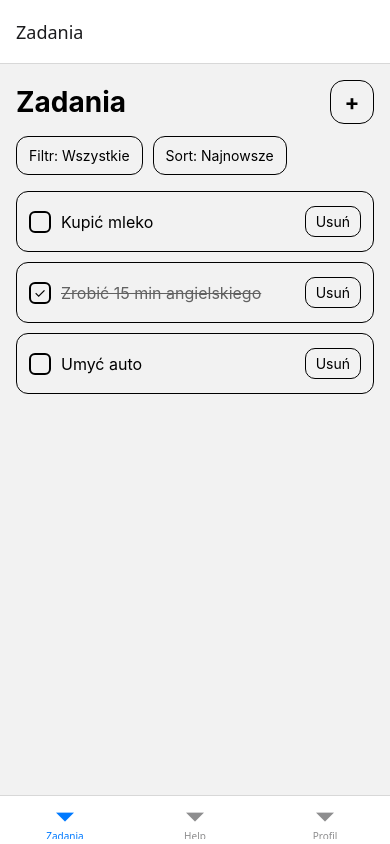
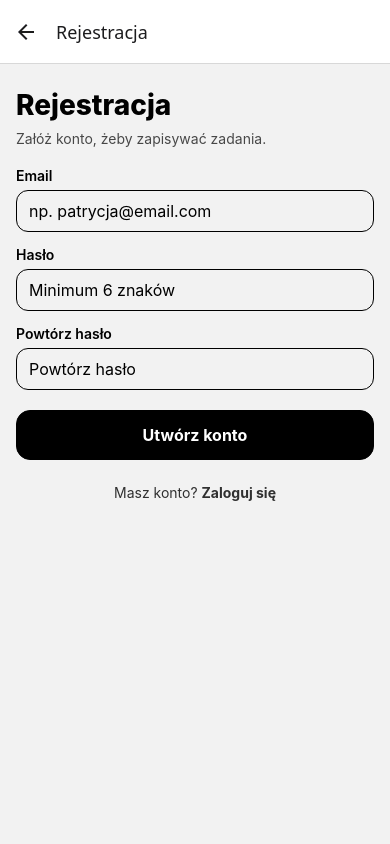
Before and after one commit to PatiKSMRZ/todoapp, a React Native app: screen /Register in a window 390 px wide. Built offline with nearby package versions, Linux system fonts and the light colour scheme.

Commit message:
working register

```diff
--- a/src/features/auth/screens/RegisterScreen.tsx
+++ b/src/features/auth/screens/RegisterScreen.tsx
@@ -1,7 +1,80 @@
-import React from 'react';
-import { View, Text, TextInput, Pressable, StyleSheet } from 'react-native';
+import React, {useState} from 'react';
+import { View, Text, TextInput, Pressable, StyleSheet,Alert, ActivityIndicator } from 'react-native';
+
+import auth from '@react-native-firebase/auth';
+import firestore from '@react-native-firebase/firestore';
+
+
 
 export default function RegisterScreen() {
+  const [email, setEmail] = useState('');
+  const [password, setPassword] = useState('');
+  const [password2, setPassword2] = useState('');
+  const [loading, setLoading] = useState(false);
+
+   const handleRegister = async () => {
+    const cleanEmail = email.trim();
+
+    if (!cleanEmail || !password || !password2) {
+      Alert.alert('Uzupełnij dane', 'Podaj email i hasło (2x).');
+      return;
+    }
+
+    if (password.length < 6) {
+      Alert.alert('Za krótkie hasło', 'Hasło musi mieć minimum 6 znaków.');
+      return;
+    }
+
+    if (password !== password2) {
+      Alert.alert('Hasła nie pasują', 'Wpisz identyczne hasło w obu polach.');
+      return;
+    }
+
+    setLoading(true);
+    try {
+      // 1) tworzy konto w Auth
+      const cred = await auth().createUserWithEmailAndPassword(
+  cleanEmail,
+  password
+);
+
+      // 2) zapisuje usera w Firestore
+     await firestore()
+      .collection('users')
+      .doc(cred.user.uid)
+      .set({
+        email: cred.user.email,
+        createdAt: firestore.FieldValue.serverTimestamp(),
+      });
+
+      // user jest zalogowany automatycznie (onAuthStateChanged przełączy UI)
+      Alert.alert('Sukces', 'Konto zostało utworzone!');
+    } catch (e: any) {
+     if (e?.code === 'auth/email-already-in-use') {
+        Alert.alert(
+          'Ten email już istnieje',
+          'Zaloguj się lub użyj innego adresu.',
+        );
+      } else if (e?.code === 'auth/invalid-email') {
+        Alert.alert(
+          'Niepoprawny email',
+          'Sprawdź czy email jest wpisany poprawnie.',
+        );
+      } else if (e?.code === 'auth/weak-password') {
+        Alert.alert('Słabe hasło', 'Użyj mocniejszego hasła (min. 6 znaków).');
+      } else if (e?.code === 'auth/network-request-failed') {
+        Alert.alert('Brak internetu', 'Sprawdź połączenie i spróbuj ponownie.');
+      } else {
+        Alert.alert(
+          'Rejestracja nieudana',
+          e?.message ?? 'Coś poszło nie tak. Spróbuj ponownie.',
+        );
+      }
+    } finally {
+      setLoading(false);
+    }
+  };
+
   return (
     <View style={styles.container}>
       <Text style={styles.title}>Rejestracja</Text>
@@ -13,6 +86,8 @@ export default function RegisterScreen() {
         <View style={styles.field}>
           <Text style={styles.label}>Email</Text>
           <TextInput
+            value={email}
+            onChangeText={setEmail}
             placeholder="np. patrycja@email.com"
             keyboardType="email-address"
             autoCapitalize="none"
@@ -23,6 +98,8 @@ export default function RegisterScreen() {
         <View style={styles.field}>
           <Text style={styles.label}>Hasło</Text>
           <TextInput
+            value={password}
+            onChangeText={setPassword}
             placeholder="Minimum 6 znaków"
             secureTextEntry
             style={styles.input}
@@ -32,6 +109,8 @@ export default function RegisterScreen() {
         <View style={styles.field}>
           <Text style={styles.label}>Powtórz hasło</Text>
           <TextInput
+            value={password2}
+            onChangeText={setPassword2}
             placeholder="Powtórz hasło"
             secureTextEntry
             style={styles.input}
@@ -39,10 +118,16 @@ export default function RegisterScreen() {
         </View>
 
         <Pressable
-          onPress={() => console.log('Register')}
-          style={styles.primaryButton}
+          onPress={handleRegister}
+          style={[styles.primaryButton, loading &&styles.primaryButtonDisabled]}
+          disabled={loading}
         >
-          <Text style={styles.primaryButtonText}>Utwórz konto</Text>
+
+            {loading ? (
+            <ActivityIndicator color="white" />
+          ) : (
+            <Text style={styles.primaryButtonText}>Utwórz konto</Text>
+          )}
         </Pressable>
 
         <Pressable
@@ -105,6 +190,9 @@ const styles = StyleSheet.create({
     fontSize: 16,
     fontWeight: '700',
   },
+  primaryButtonDisabled: {
+  opacity: 0.7,
+},
   linkButton: {
     paddingVertical: 10,
     alignItems: 'center',
--- a/src/navigation/RootNavigator.tsx
+++ b/src/navigation/RootNavigator.tsx
@@ -4,7 +4,7 @@ import AppTabsNavigator from './AppTabsNavigator';
 
 export default function RootNavigator() {
   // TODO: później podmienisz na Firebase auth state
-  const [isSignedIn] = React.useState(true);
+  const [isSignedIn] = React.useState(false);
 
   return isSignedIn ? <AppTabsNavigator /> : <AuthStackNavigator />;
 }
```
Also changed, not shown: src/services/firebase.ts (added, +10 -0 lines), 1 other file (tests, documents, lock files or other folders).
